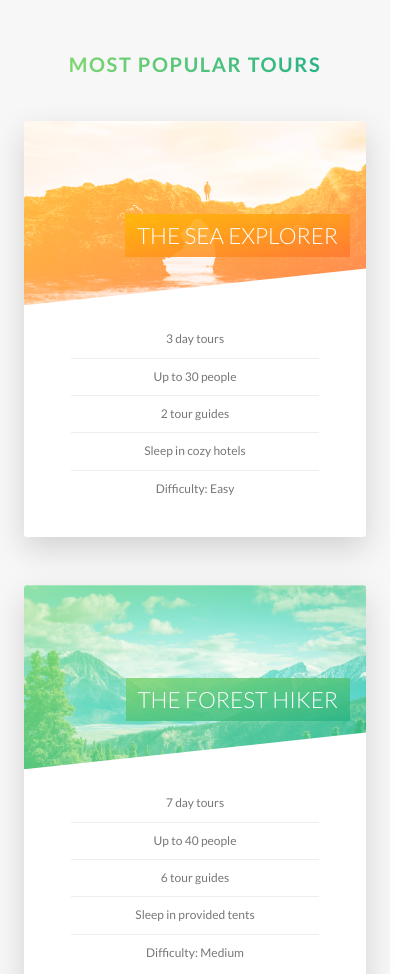
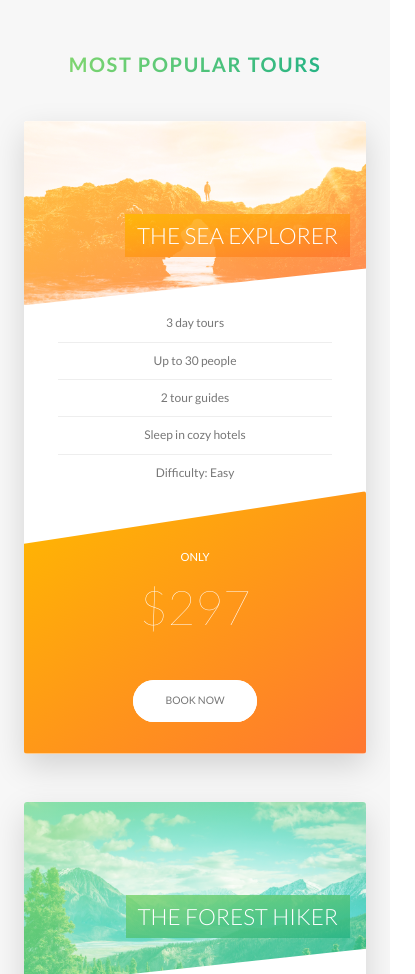
Before and after one commit to ldhuy0208/learning-advanced-css, a website: page index.html in a window 390 px wide. Shown: the part 2700-3674 px from the top of the page, 415 px wide, since content can reach past the window. Drawn offline with Linux system fonts and the light colour scheme.

Commit message:
responsive

```diff
--- a/sass/components/_card.scss
+++ b/sass/components/_card.scss
@@ -142,7 +142,7 @@
     }
   }
 
-  &__cta{
+  &__cta {
     position: absolute;
     top: 50%;
     left: 50%;
@@ -150,18 +150,56 @@
     text-align: center;
   }
 
-  &__price-box{
+  &__price-box {
     color: $color-white;
     margin-bottom: 8rem;
   }
 
-  &__price-only{
+  &__price-only {
     font-size: 1.4rem;
     text-transform: uppercase;
   }
 
-  &__price-value{
+  &__price-value {
     font-size: 6rem;
     font-weight: 100;
   }
+
+  @include respond(tab-port) {
+    height: auto;
+    border-radius: 3px;
+    background-color: $color-white;
+    box-shadow: 0 1.5rem 4rem rgba($color-black, 0.15);
+
+    &__side {
+      height: auto;
+      position: relative;
+      box-shadow: none;
+
+      &--back {
+        transform: rotateY(0);
+        clip-path: polygon(0 20%, 100% 0, 100% 100%, 0% 100%);
+      }
+    }
+
+    &:hover &__side--front {
+      transform: none;
+    }
+
+    &__details{
+      padding: 0;
+    }
+    &__cta {
+      position: static;
+      top: unset;
+      left: unset;
+      transform: translate(0);
+      text-align: center;
+      padding: 7rem 0 4rem 0;
+    }
+
+    &__price-box {
+      margin-bottom: 4rem;
+    }
+  }
 }
--- a/sass/components/_composition.scss
+++ b/sass/components/_composition.scss
@@ -7,6 +7,7 @@
     position: absolute;
     transition: 0.3s;
     outline-offset: 1.5rem ;
+
 
     @include respond(tab-port){
 
--- a/sass/components/_form.scss
+++ b/sass/components/_form.scss
@@ -16,6 +16,11 @@
     border-bottom: 3px solid transparent;
     width: 90%;
     transition: 0.3s;
+
+    @include respond(tab-port){
+      width: 100%;
+
+    }
 
     &::placeholder {
       color: $color-grey-dark-2;
--- a/sass/components/_story.scss
+++ b/sass/components/_story.scss
@@ -8,8 +8,21 @@
   font-size: $default-font-size;
   transform: skewX(-15deg);
 
+  @include respond(tab-port){
+    width: 95%;
+    padding: 4rem;
+  }
+
+  @include respond(phone){
+    transform: skewX(0);
+  }
+
   & > * {
     transform: skewX(15deg);
+
+    @include respond(phone){
+      transform: skewX(0);
+    }
   }
   &__shape{
     width: 15rem;
--- a/sass/pages/_home.scss
+++ b/sass/pages/_home.scss
@@ -66,8 +66,25 @@
   background-position: center;
   border-radius: 3px;
 
+  @include respond(tab-land){
+    background-image: linear-gradient(105deg, rgba($color-white, .9) 70%, transparent 70%), url('../../img/nat-10.jpg');
+  }
+
+  @include respond(tab-port){
+    background-image: linear-gradient(105deg, rgba($color-white, .9) 100%, transparent 70%), url('../../img/nat-10.jpg');
+  }
+
   &__form{
     width: 50%;
     padding: 6rem;
+
+    @include respond(tab-land){
+      width: 70% ;
+    }
+
+    @include respond(tab-port){
+      width: 100% ;
+      padding: 4rem;
+    }
   }
 }
```
Also changed, not shown: css/style.css.
